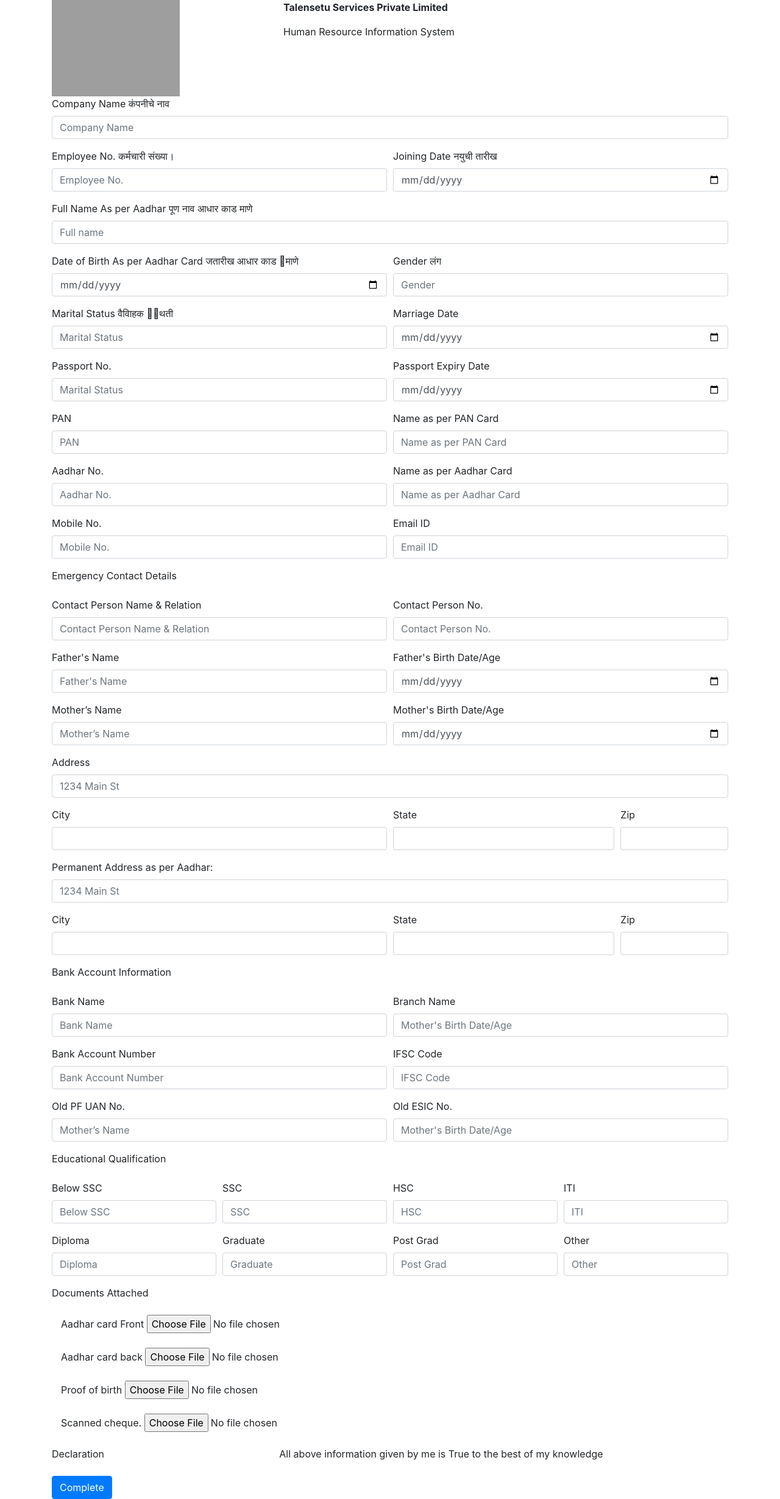
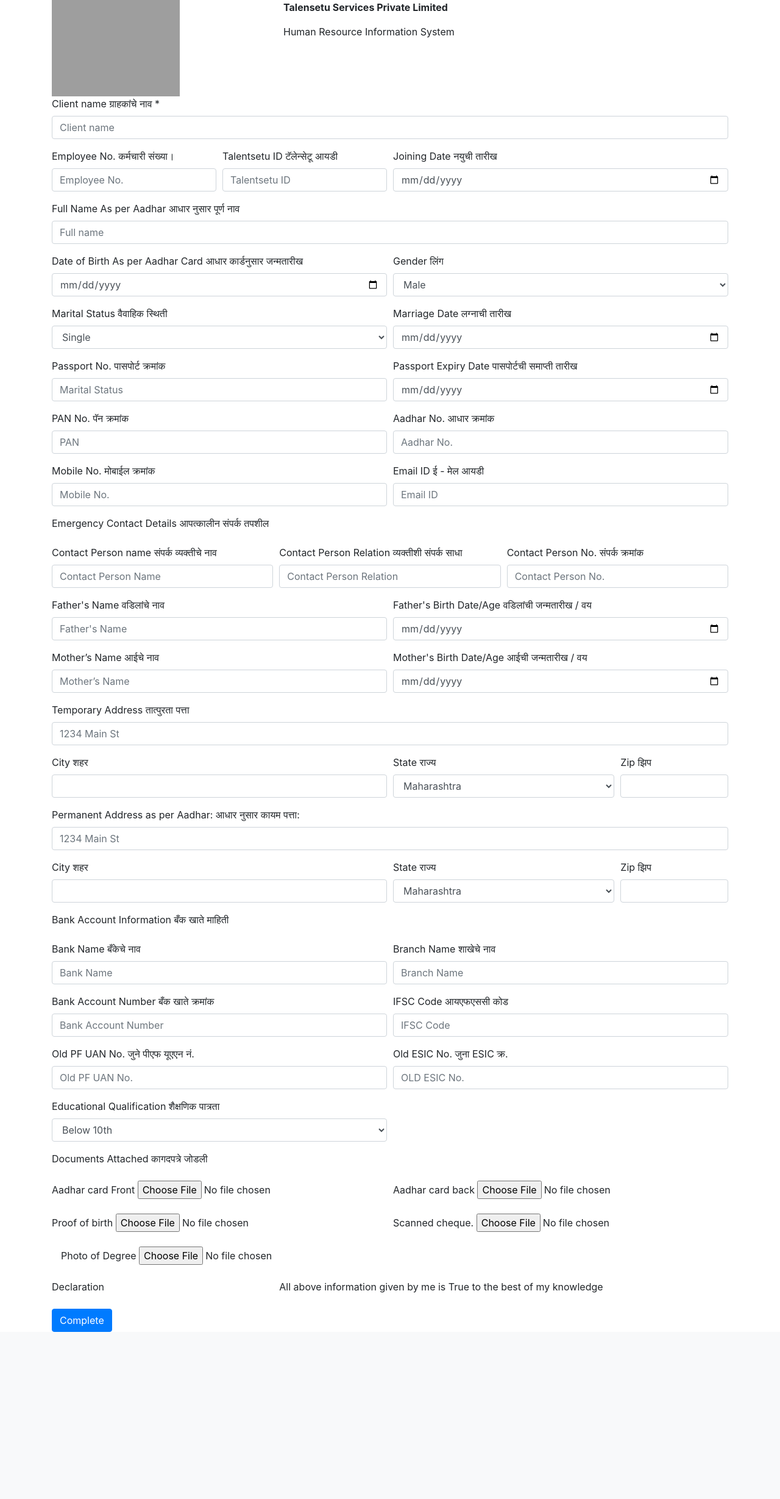
Before and after one commit to abhinavjha98/aadhar_pancard_ocr_python, a Flask app: template templates/info.html in a window 1280 px wide. Shown: the part 56-2514 px from the top of the page at 61% size. After the commit the page ends 2240 px from the top, so only its background shows below. Run offline with Flask 2, Linux system fonts and the light colour scheme; the template is opened without the code that fills it, so the values that code supplies are empty; some libraries are stand-ins or nearby versions; grey boxes are pictures that could not be loaded.

Commit message:
Added the file

```diff
--- a/templates/info.html
+++ b/templates/info.html
@@ -54,16 +54,19 @@
 <form method="POST" enctype="multipart/form-data">
   <div class="form-row">
     <div class="form-group col-md-12 col-sm-6">
-      <label for="inputEmail4">Company Name कंपनीचे नाव</label>
-      <input type="text" name="cname" class="form-control" id="inputEmail4" placeholder="Company Name">
+      <label for="inputEmail4">Client name ग्राहकांचे नाव *</label>
+      <input type="text" required="" name="cname" class="form-control" id="inputEmail4" placeholder="Client name">
     </div>
   </div>
 <div class="form-row">
-  <div class="form-group col-md-6 col-sm-6">
+  <div class="form-group col-md-3 col-sm-3">
       <label for="inputPassword4">Employee No. कर्मचारी संख्या।</label>
-      <input type = "text" name="emp" class="form-control" id="inputPassword4" placeholder="Employee No." >
+      <input type = "text" name="emp" required="" class="form-control" id="inputPassword4" placeholder="Employee No." >
     </div>
-
+ <div class="form-group col-md-3 col-sm-3">
+      <label for="inputPassword4">Talentsetu ID टॅलेन्सेटू आयडी</label>
+      <input type = "text" name="talent"  required=""class="form-control" id="inputPassword4" placeholder="Talentsetu ID" >
+    </div>
   <div class="form-group col-md-6 col-sm-6">
       <label for="inputPassword4">Joining Date नयुची तारीख</label>
       <input type = "date" name="joining_date" class="form-control" id="inputPassword4" placeholder="Joining Date">
@@ -72,77 +75,76 @@
 
 <div class="form-row">
     <div class="form-group col-md-12 col-sm-6">
-      <label for="inputEmail4">Full Name As per Aadhar पूण नाव आधार काड माणे</label>
-      <input type="text" name="full_name" class="form-control" id="inputEmail4" placeholder="Full name">
+      <label for="inputEmail4">Full Name As per Aadhar आधार नुसार पूर्ण नाव</label>
+      <input type="text" name="full_name" required="" class="form-control" id="inputEmail4" placeholder="Full name">
     </div>
 </div>
 
 <div class="form-row">
   <div class="form-group col-md-6 col-sm-6">
-      <label for="inputPassword4">Date of Birth As per Aadhar Card जतारीख आधार काड 􀅮माणे</label>
-      <input type = "date" name="dob" class="form-control" id="inputPassword4" placeholder="DOB" >
+      <label for="inputPassword4">Date of Birth As per Aadhar Card आधार कार्डनुसार जन्मतारीख</label>
+      <input type = "date" name="dob" required="" class="form-control" id="inputPassword4" placeholder="DOB" >
     </div>
 
   <div class="form-group col-md-6 col-sm-6">
-      <label for="inputPassword4">Gender लंग</label>
-      <input type = "text" name="gender" class="form-control"  id="inputPassword4" placeholder="Gender">
+      <label for="inputPassword4">Gender लिंग</label>
+       <select name="gender" required="" class="form-control" id="exampleFormControlSelect1">
+      <option value="Male">Male</option>
+      <option value="Female">Female</option>
+      <option value="Other">Other</option>
+    </select>
     </div>
 </div>
 
 <div class="form-row">
   <div class="form-group col-md-6 col-sm-6">
-      <label for="inputPassword4">Marital Status वैवािहक 􀄰􀌾थती</label>
-      <input type = "text" name="martial_status" class="form-control" id="inputPassword4" placeholder="Marital Status" >
+      <label for="inputPassword4">Marital Status वैवाहिक स्थिती</label>
+      <select name="martial_status" class="form-control" id="exampleFormControlSelect1">
+      <option value="Single">Single</option>
+    <option value="Married">Married</option>
+    <option value="Widowed">Widowed</option>
+    <option value="Separated">Separated</option>
+    <option value="Divorced">Divorced</option>
+  </select>
     </div>
 
   <div class="form-group col-md-6 col-sm-6">
-      <label for="inputPassword4">Marriage Date</label>
+      <label for="inputPassword4">Marriage Date लग्नाची तारीख</label>
       <input type = "date" name ="marriage_date" class="form-control" id="inputPassword4" placeholder="Marriage Date">
     </div>
 </div>
 
 <div class="form-row">
   <div class="form-group col-md-6 col-sm-6">
-      <label for="inputPassword4">Passport No.</label>
+      <label for="inputPassword4">Passport No. पासपोर्ट क्रमांक</label>
       <input type = "text" name="passport" class="form-control" id="inputPassword4" placeholder="Marital Status" >
     </div>
 
   <div class="form-group col-md-6 col-sm-6">
-      <label for="inputPassword4">Passport Expiry Date</label>
+      <label for="inputPassword4">Passport Expiry Date पासपोर्टची समाप्ती तारीख</label>
       <input type = "date"  name="passport_date"  class="form-control" id="inputPassword4" placeholder="Passport Expiry Date">
     </div>
 </div>
 
 <div class="form-row">
   <div class="form-group col-md-6 col-sm-6">
-      <label for="inputPassword4">PAN</label>
+      <label for="inputPassword4">PAN No. पॅन क्रमांक</label>
       <input type = "text" name="PAN" class="form-control" id="inputPassword4" placeholder="PAN" >
+    </div>
+  <div class="form-group col-md-6 col-sm-6">
+      <label for="inputPassword4">Aadhar No. आधार क्रमांक</label>
+      <input type = "text" name="aadhar" required="" class="form-control" id="inputPassword4" placeholder="Aadhar No." >
+    </div>
+
+</div>
+<div class="form-row">
+  <div class="form-group col-md-6 col-sm-6">
+      <label for="inputPassword4">Mobile No. मोबाईल क्रमांक</label>
+      <input type = "text" name="mobile" required="" class="form-control" id="inputPassword4" placeholder="Mobile No." >
     </div>
 
   <div class="form-group col-md-6 col-sm-6">
-      <label for="inputPassword4">Name as per PAN Card</label>
-      <input type = "text" name="pan_name" class="form-control" id="inputPassword4" placeholder="Name as per PAN Card">
-    </div>
-</div>
-<div class="form-row">
-  <div class="form-group col-md-6 col-sm-6">
-      <label for="inputPassword4">Aadhar No.</label>
-      <input type = "text" name="aadhar" class="form-control" id="inputPassword4" placeholder="Aadhar No." >
-    </div>
-
-  <div class="form-group col-md-6 col-sm-6">
-      <label for="inputPassword4">Name as per Aadhar Card</label>
-      <input type = "text" name="aadhar_name" class="form-control"  id="inputPassword4" placeholder="Name as per Aadhar Card">
-    </div>
-</div>
-<div class="form-row">
-  <div class="form-group col-md-6 col-sm-6">
-      <label for="inputPassword4">Mobile No.</label>
-      <input type = "text" name="mobile" class="form-control" id="inputPassword4" placeholder="Mobile No." >
-    </div>
-
-  <div class="form-group col-md-6 col-sm-6">
-      <label for="inputPassword4">Email ID</label>
+      <label for="inputPassword4">Email ID ई - मेल आयडी</label>
       <input type = "text" name="email" class="form-control" id="inputPassword4" placeholder="Email ID">
     </div>
 </div>
@@ -150,197 +152,266 @@
 
 <div class="form-row">
   <div class="form-group col-md-6 col-sm-6">
-      <label for="inputPassword4">Emergency Contact Details</label>
+      <label for="inputPassword4">Emergency Contact Details आपत्कालीन संपर्क तपशील</label>
+    </div>
+</div>
+
+<div class="form-row">
+  <div class="form-group col-md-4 col-sm-4">
+      <label for="inputPassword4">Contact Person name संपर्क व्यक्तीचे नाव</label>
+      <input type = "text" name="contact_person" required="" class="form-control" id="inputPassword4" placeholder="Contact Person Name" >
+    </div>
+ <div class="form-group col-md-4 col-sm-4">
+      <label for="inputPassword4">Contact Person Relation व्यक्तीशी संपर्क साधा</label>
+      <input type = "text" name="contact_person_relation" required="" class="form-control" id="inputPassword4" placeholder="Contact Person Relation" >
+    </div>
+  <div class="form-group col-md-4 col-sm-4">
+      <label for="inputPassword4">Contact Person No. संपर्क क्रमांक</label>
+      <input type = "text" name="contact_person_no" required="" class="form-control" id="inputPassword4" placeholder="Contact Person No.">
     </div>
 </div>
 
 <div class="form-row">
   <div class="form-group col-md-6 col-sm-6">
-      <label for="inputPassword4">Contact Person Name & Relation</label>
-      <input type = "text" name="contact_person" class="form-control" id="inputPassword4" placeholder="Contact Person Name & Relation" >
-    </div>
-
-  <div class="form-group col-md-6 col-sm-6">
-      <label for="inputPassword4">Contact Person No.</label>
-      <input type = "text" name="contact_person_no"class="form-control" id="inputPassword4" placeholder="Contact Person No.">
-    </div>
-</div>
-
-<div class="form-row">
-  <div class="form-group col-md-6 col-sm-6">
-      <label for="inputPassword4">Father's Name</label>
+      <label for="inputPassword4">Father's Name वडिलांचे नाव</label>
       <input type = "text" name="father_name" class="form-control"  id="inputPassword4" placeholder="Father's Name" >
     </div>
 
   <div class="form-group col-md-6 col-sm-6">
-      <label for="inputPassword4">Father's Birth Date/Age</label>
+      <label for="inputPassword4">Father's Birth Date/Age वडिलांची जन्मतारीख / वय</label>
       <input type = "date" name="father_date" class="form-control" id="inputPassword4" placeholder="Father's Birth Date/Age">
     </div>
 </div>
 
 <div class="form-row">
   <div class="form-group col-md-6 col-sm-6">
-      <label for="inputPassword4">Mother’s Name</label>
+      <label for="inputPassword4">Mother’s Name आईचे नाव</label>
       <input type = "text" name="mother_name"class="form-control" id="inputPassword4" placeholder="Mother’s Name" >
     </div>
 
   <div class="form-group col-md-6 col-sm-6">
-      <label for="inputPassword4">Mother's Birth Date/Age</label>
+      <label for="inputPassword4">Mother's Birth Date/Age आईची जन्मतारीख / वय</label>
       <input type = "date" class="form-control" name="mother_date" id="inputPassword4" placeholder="Mother's Birth Date/Age">
     </div>
 </div>
 
   <div class="form-group">
-    <label for="inputAddress">Address</label>
-    <input type="text" name="address" class="form-control"  id="inputAddress" placeholder="1234 Main St">
+    <label for="inputAddress">Temporary Address तात्पुरता पत्ता</label>
+    <input type="text" name="address" required="" class="form-control"  id="inputAddress" placeholder="1234 Main St">
   </div>
   <div class="form-row">
     <div class="form-group col-md-6 col-sm-6">
-      <label for="inputCity">City</label>
-      <input type="text" name="city" class="form-control" id="inputCity">
+      <label for="inputCity">City शहर</label>
+      <input type="text" name="city" required="" class="form-control" id="inputCity">
     </div>
     <div class="form-group col-md-4 col-sm-4">
-      <label for="inputState">State</label>
-      <input type="text" name="state" class="form-control" id="inputCity">
+      <label for="inputState">State राज्य</label>
+     <select name="state" id="state" required="" class="form-control">
+        <option value="Maharashtra">Maharashtra</option>
+         <option value="Karnataka">Karnataka</option>
+          <option value="Tamil Nadu">Tamil Nadu</option>
+           <option value="Gujarat">Gujarat</option>
+            <option value="Delhi">Delhi</option>
+            <option value="Telangana">Telangana</option>
+            <option value="Andhra Pradesh">Andhra Pradesh</option>
+            <option value="West Bengal">West Bengal</option>
+        <option value="Andaman and Nicobar Islands">Andaman and Nicobar Islands</option>
+        <option value="Arunachal Pradesh">Arunachal Pradesh</option>
+        <option value="Assam">Assam</option>
+        <option value="Bihar">Bihar</option>
+        <option value="Chandigarh">Chandigarh</option>
+        <option value="Chhattisgarh">Chhattisgarh</option>
+        <option value="Dadar and Nagar Haveli">Dadar and Nagar Haveli</option>
+        <option value="Daman and Diu">Daman and Diu</option>
+
+        <option value="Lakshadweep">Lakshadweep</option>
+        <option value="Puducherry">Puducherry</option>
+        <option value="Goa">Goa</option>
+
+        <option value="Haryana">Haryana</option>
+        <option value="Himachal Pradesh">Himachal Pradesh</option>
+        <option value="Jammu and Kashmir">Jammu and Kashmir</option>
+        <option value="Jharkhand">Jharkhand</option>
+
+        <option value="Kerala">Kerala</option>
+        <option value="Madhya Pradesh">Madhya Pradesh</option>
+
+        <option value="Manipur">Manipur</option>
+        <option value="Meghalaya">Meghalaya</option>
+        <option value="Mizoram">Mizoram</option>
+        <option value="Nagaland">Nagaland</option>
+        <option value="Odisha">Odisha</option>
+        <option value="Punjab">Punjab</option>
+        <option value="Rajasthan">Rajasthan</option>
+        <option value="Sikkim">Sikkim</option>
+
+
+        <option value="Tripura">Tripura</option>
+        <option value="Uttar Pradesh">Uttar Pradesh</option>
+        <option value="Uttarakhand">Uttarakhand</option>
+
+</select>
     </div>
     <div class="form-group col-md-2">
-      <label for="inputZip">Zip</label>
-      <input type="text" name="zip" class="form-control" id="inputZip">
+      <label for="inputZip">Zip झिप</label>
+      <input type="text" required="" name="zip" class="form-control" id="inputZip">
     </div>
   </div>
 
     <div class="form-group">
-    <label for="inputAddress">Permanent Address as per Aadhar:</label>
-    <input type="text" class="form-control" name="permanent_address" id="inputAddress" placeholder="1234 Main St">
+    <label for="inputAddress">Permanent Address as per Aadhar: आधार नुसार कायम पत्ता:</label>
+    <input type="text" class="form-control" required="" name="permanent_address" id="inputAddress" placeholder="1234 Main St">
   </div>
   <div class="form-row">
     <div class="form-group col-md-6 col-sm-6">
-      <label for="inputCity">City</label>
-      <input type="text" name="pcity" class="form-control" id="inputCity">
+      <label for="inputCity">City शहर</label>
+      <input type="text" name="pcity" required="" class="form-control" id="inputCity">
     </div>
     <div class="form-group col-md-4 col-sm-4">
-      <label for="inputState">State</label>
-      <input type="text" name="pstate" class="form-control" id="inputCity">
+      <label for="inputState">State राज्य</label>
+      <select name="pstate" id="state" class="form-control">
+        <option value="Maharashtra">Maharashtra</option>
+         <option value="Karnataka">Karnataka</option>
+          <option value="Tamil Nadu">Tamil Nadu</option>
+           <option value="Gujarat">Gujarat</option>
+            <option value="Delhi">Delhi</option>
+            <option value="Telangana">Telangana</option>
+            <option value="Andhra Pradesh">Andhra Pradesh</option>
+            <option value="West Bengal">West Bengal</option>
+        <option value="Andaman and Nicobar Islands">Andaman and Nicobar Islands</option>
+        <option value="Arunachal Pradesh">Arunachal Pradesh</option>
+        <option value="Assam">Assam</option>
+        <option value="Bihar">Bihar</option>
+        <option value="Chandigarh">Chandigarh</option>
+        <option value="Chhattisgarh">Chhattisgarh</option>
+        <option value="Dadar and Nagar Haveli">Dadar and Nagar Haveli</option>
+        <option value="Daman and Diu">Daman and Diu</option>
+
+        <option value="Lakshadweep">Lakshadweep</option>
+        <option value="Puducherry">Puducherry</option>
+        <option value="Goa">Goa</option>
+
+        <option value="Haryana">Haryana</option>
+        <option value="Himachal Pradesh">Himachal Pradesh</option>
+        <option value="Jammu and Kashmir">Jammu and Kashmir</option>
+        <option value="Jharkhand">Jharkhand</option>
+
+        <option value="Kerala">Kerala</option>
+        <option value="Madhya Pradesh">Madhya Pradesh</option>
+
+        <option value="Manipur">Manipur</option>
+        <option value="Meghalaya">Meghalaya</option>
+        <option value="Mizoram">Mizoram</option>
+        <option value="Nagaland">Nagaland</option>
+        <option value="Odisha">Odisha</option>
+        <option value="Punjab">Punjab</option>
+        <option value="Rajasthan">Rajasthan</option>
+        <option value="Sikkim">Sikkim</option>
+
+
+        <option value="Tripura">Tripura</option>
+        <option value="Uttar Pradesh">Uttar Pradesh</option>
+        <option value="Uttarakhand">Uttarakhand</option>
+
+</select>
     </div>
     <div class="form-group col-md-2">
-      <label for="inputZip">Zip</label>
-      <input type="text" name="pzip" class="form-control" id="inputZip">
+      <label for="inputZip">Zip झिप</label>
+      <input type="text" name="pzip" required="" class="form-control" id="inputZip">
     </div>
   </div>
 
 
 <div class="form-row">
   <div class="form-group col-md-6 col-sm-6">
-      <label for="inputPassword4">Bank Account Information</label>
+      <label for="inputPassword4">Bank Account Information बँक खाते माहिती</label>
     </div>
 </div>
 
 <div class="form-row">
   <div class="form-group col-md-6 col-sm-6">
-      <label for="inputPassword4">Bank Name</label>
-      <input type = "text" name="bank_name" class="form-control" id="inputPassword4" placeholder="Bank Name" >
+      <label for="inputPassword4">Bank Name बँकेचे नाव</label>
+      <input type = "text" name="bank_name" required="" class="form-control" id="inputPassword4" placeholder="Bank Name" >
     </div>
 
   <div class="form-group col-md-6 col-sm-6">
-      <label for="inputPassword4">Branch Name</label>
-      <input type = "text" name="branch" class="form-control" id="inputPassword4" placeholder="Mother's Birth Date/Age">
+      <label for="inputPassword4">Branch Name शाखेचे नाव</label>
+      <input type = "text" name="branch" required="" class="form-control" id="inputPassword4" placeholder="Branch Name">
     </div>
 </div>
 
 <div class="form-row">
   <div class="form-group col-md-6 col-sm-6">
-      <label for="inputPassword4">Bank Account Number</label>
-      <input type = "text" name="acc" class="form-control" id="inputPassword4" placeholder="Bank Account Number" >
+      <label for="inputPassword4">Bank Account Number बँक खाते क्रमांक</label>
+      <input type = "text" name="acc" required="" class="form-control" id="inputPassword4" placeholder="Bank Account Number" >
     </div>
 
   <div class="form-group col-md-6 col-sm-6">
-      <label for="inputPassword4">IFSC Code</label>
-      <input type = "text" name="IFSC" class="form-control" id="inputPassword4" placeholder="IFSC Code">
+      <label for="inputPassword4">IFSC Code आयएफएससी कोड</label>
+      <input type = "text" name="IFSC" required="" class="form-control" id="inputPassword4" placeholder="IFSC Code">
     </div>
 </div>
 
 <div class="form-row">
   <div class="form-group col-md-6 col-sm-6">
-      <label for="inputPassword4">Old PF UAN No.</label>
-      <input type = "text" name="OLD_PF" class="form-control" id="inputPassword4" placeholder="Mother’s Name" >
+      <label for="inputPassword4">Old PF UAN No. जुने पीएफ यूएएन नं.</label>
+      <input type = "text" name="OLD_PF" class="form-control" id="inputPassword4" placeholder="Old PF UAN No." >
     </div>
 
   <div class="form-group col-md-6 col-sm-6">
-      <label for="inputPassword4">Old ESIC No.</label>
-      <input type = "text" name="OLD_ESIC" class="form-control" id="inputPassword4" placeholder="Mother's Birth Date/Age">
+      <label for="inputPassword4">Old ESIC No. जुना ESIC क्र.</label>
+      <input type = "text" name="OLD_ESIC" class="form-control" id="inputPassword4" placeholder="OLD ESIC No.">
     </div>
 </div>
 
 <div class="form-row">
   <div class="form-group col-md-6 col-sm-6">
-      <label for="inputPassword4">Educational Qualification</label>
-    </div>
+      <label for="inputPassword4">Educational Qualification शैक्षणिक पात्रता</label>
+       <select name="martial_status" class="form-control" id="exampleFormControlSelect1" required="">
+      <option value="Below 10th">Below 10th</option>
+    <option value="10th">10th</option>
+    <option value="Below 12th">Below 12th</option>
+    <option value="12th">12th</option>
+    <option value="ITI">ITI</option>
+    <option value="Diploma">Diploma</option>
+    <option value="Graduate">Graduate</option>
+    <option value="BE">BE</option>
+    <option value="Post graduate">Post graduate</option>
+    <option value="Other">Other</option>
+</select>
 </div>
-<div class="form-row">
-  <div class="form-group col-md-3 col-sm-6">
-      <label for="inputPassword4">Below SSC</label>
-      <input type = "text" name="bssc" class="form-control" id="inputPassword4" placeholder="Below SSC" >
-    </div>
-
-  <div class="form-group col-md-3 col-sm-6">
-      <label for="inputPassword4">SSC</label>
-      <input type = "text" name="ssc" class="form-control" id="inputPassword4" placeholder="SSC">
-    </div>
-
-    <div class="form-group col-md-3 col-sm-6">
-      <label for="inputPassword4">HSC</label>
-      <input type = "text"name="hsc" class="form-control" id="inputPassword4" placeholder="HSC" >
-    </div>
-
-  <div class="form-group col-md-3 col-sm-6">
-      <label for="inputPassword4">ITI</label>
-      <input type = "text" name="ITI"class="form-control" id="inputPassword4" placeholder="ITI">
-    </div>
-</div>
-<div class="form-row">
-  <div class="form-group col-md-3 col-sm-6">
-      <label for="inputPassword4">Diploma</label>
-      <input type = "text"name="diploma" class="form-control" id="inputPassword4" placeholder="Diploma" >
-    </div>
-
-  <div class="form-group col-md-3 col-sm-6">
-      <label for="inputPassword4">Graduate</label>
-      <input type = "text"name="graduate" class="form-control" id="inputPassword4" placeholder="Graduate">
-    </div>
-
-    <div class="form-group col-md-3 col-sm-6">
-      <label for="inputPassword4">Post Grad</label>
-      <input type = "text" name="post_graduate" class="form-control" id="inputPassword4" placeholder="Post Grad" >
-    </div>
-
-  <div class="form-group col-md-3 col-sm-6">
-      <label for="inputPassword4">Other</label>
-      <input type = "text" name="other"class="form-control" id="inputPassword4" placeholder="Other">
-    </div>
 </div>
 
 
 <div class="form-row">
   <div class="form-group col-md-4 col-sm-6">
-      <label for="inputPassword4">Documents Attached</label>
+      <label for="inputPassword4">Documents Attached कागदपत्रे जोडली</label>
   </div>
 
 </div>
-<div class="form-group col-md-8 col-sm-6">
+<div class="form-row">
+<div class="form-group col-md-6 col-sm-6">
       <label for="inputPassword4">Aadhar card Front</label>
-      <input type="file" class="custom-file" name="files" style="width: 50%">
+      <input type="file"required="" class="custom-file" name="files" style="width: 50%">
   </div>
+  <div class="form-group col-md-6 col-sm-6">
+      <label for="inputPassword4">Aadhar card back</label>
+      <input type="file"required="" class="custom-file" name="fil" style="width: 50%">
+  </div>
+</div>
+<div class="form-row">
+  <div class="form-group col-md-6 col-sm-6">
+      <label for="inputPassword4">Proof of birth</label>
+      <input type="file"required="" class="custom-file" name="filess" style="width: 50%">
+  </div>
+  <div class="form-group col-md-6 col-sm-6">
+      <label for="inputPassword4">Scanned cheque.</label>
+      <input type="file"required="" class="custom-file" name="uploadsss" style="width: 50%">
+  </div>
+</div>
   <div class="form-group col-md-8 col-sm-6">
-      <label for="inputPassword4">Aadhar card back</label>
-      <input type="file" class="custom-file" name="fil" style="width: 50%">
-  </div>
-  <div class="form-group col-md-8 col-sm-6">
-      <label for="inputPassword4">Proof of birth</label>
-      <input type="file" class="custom-file" name="filess" style="width: 50%">
-  </div>
-  <div class="form-group col-md-8 col-sm-6">
-      <label for="inputPassword4">Scanned cheque.</label>
-      <input type="file" class="custom-file" name="uploadsss" style="width: 50%">
+      <label for="inputPassword4">Photo of Degree</label>
+      <input type="file" required="" class="custom-file" name="uploadssss" style="width: 50%">
   </div>
 <div class="form-row">
   <div class="form-group col-md-4 col-sm-6">
```
